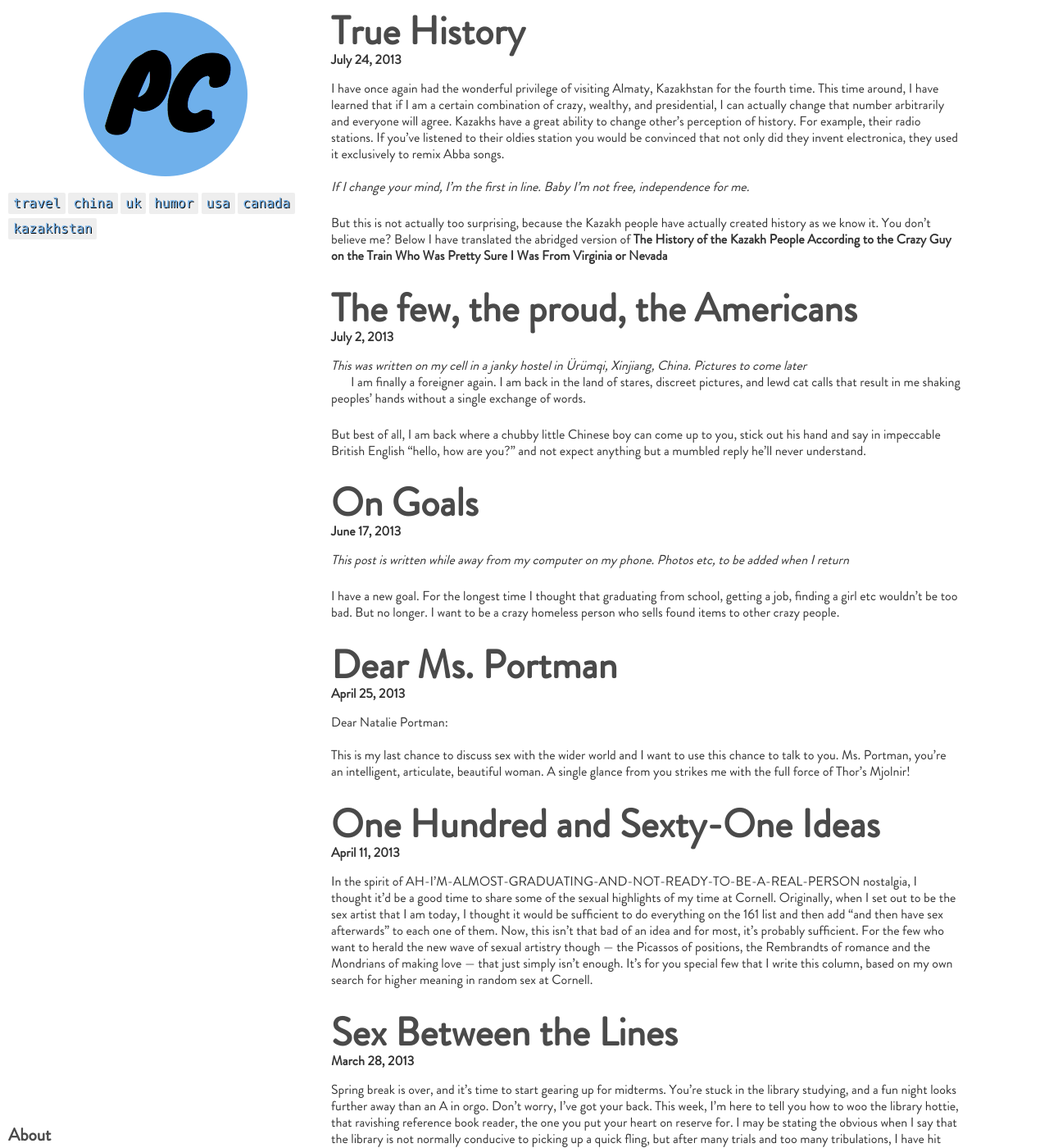
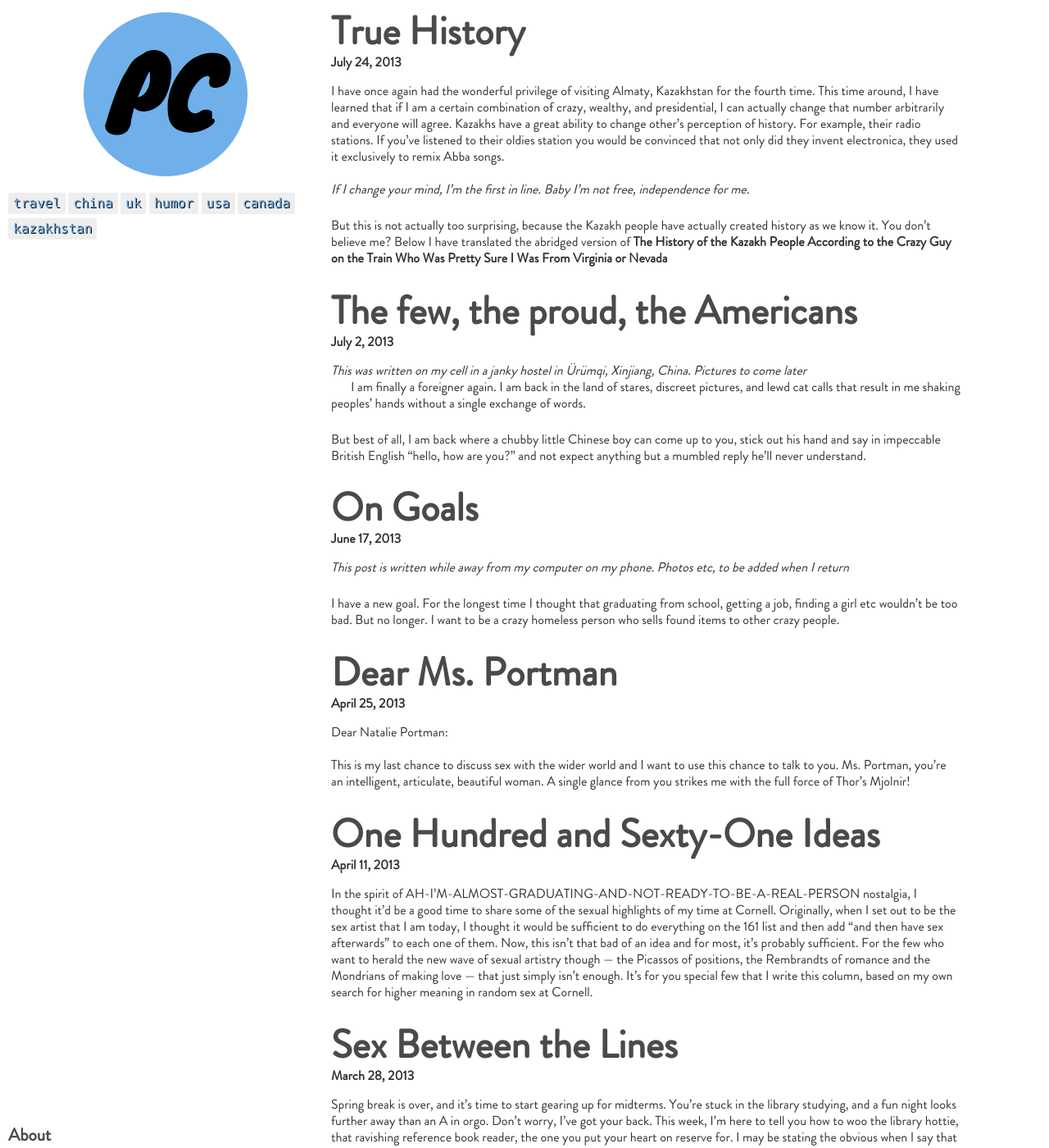
Before and after one commit to parryc/parryblog, a Jekyll site: the page built from index.html, in a window 1280 px wide and 1400 px high. Shown: the whole window at 82% size. Built offline with Jekyll 4.4.1, drawn with Linux system fonts in a browser that asks for light colours.

Commit message:
Avoid all the descenders

```diff
--- a/index.html
+++ b/index.html
@@ -16,8 +16,8 @@
     <div class="preview-title">
       <span class="post-title"><a href="{{ post.url }}">{{ post.title }}</a></span>
       <br/>
-      <span class="date">{{ post.date | date: "%B %e, %Y" }}</span>
-      <span class="date-small">{{ post.date | date: "%m/%e/%y" }}</span>
+      <div class="date">{{ post.date | date: "%B %e, %Y" }}</div>
+      <div class="date-small">{{ post.date | date: "%m/%d/%y" }}</div>
     </div>
     <div class="post-excerpt">
       <a href="{{ post.url }}" class="excerpt-link">
--- a/stylesheets/style.css
+++ b/stylesheets/style.css
@@ -62,6 +62,7 @@
 
 .date, .date-small {
 	font-weight: bold;
+	margin-top: 3px;
 }
 
 
```
